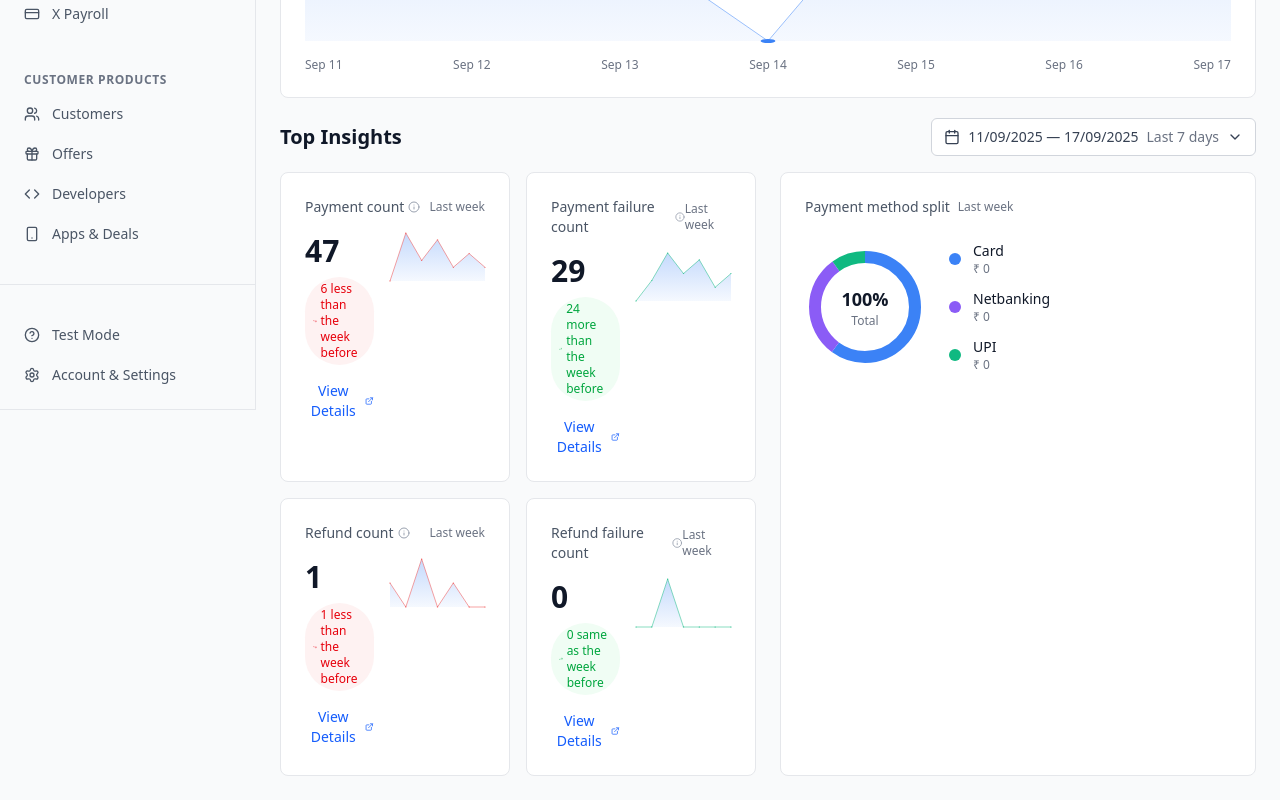
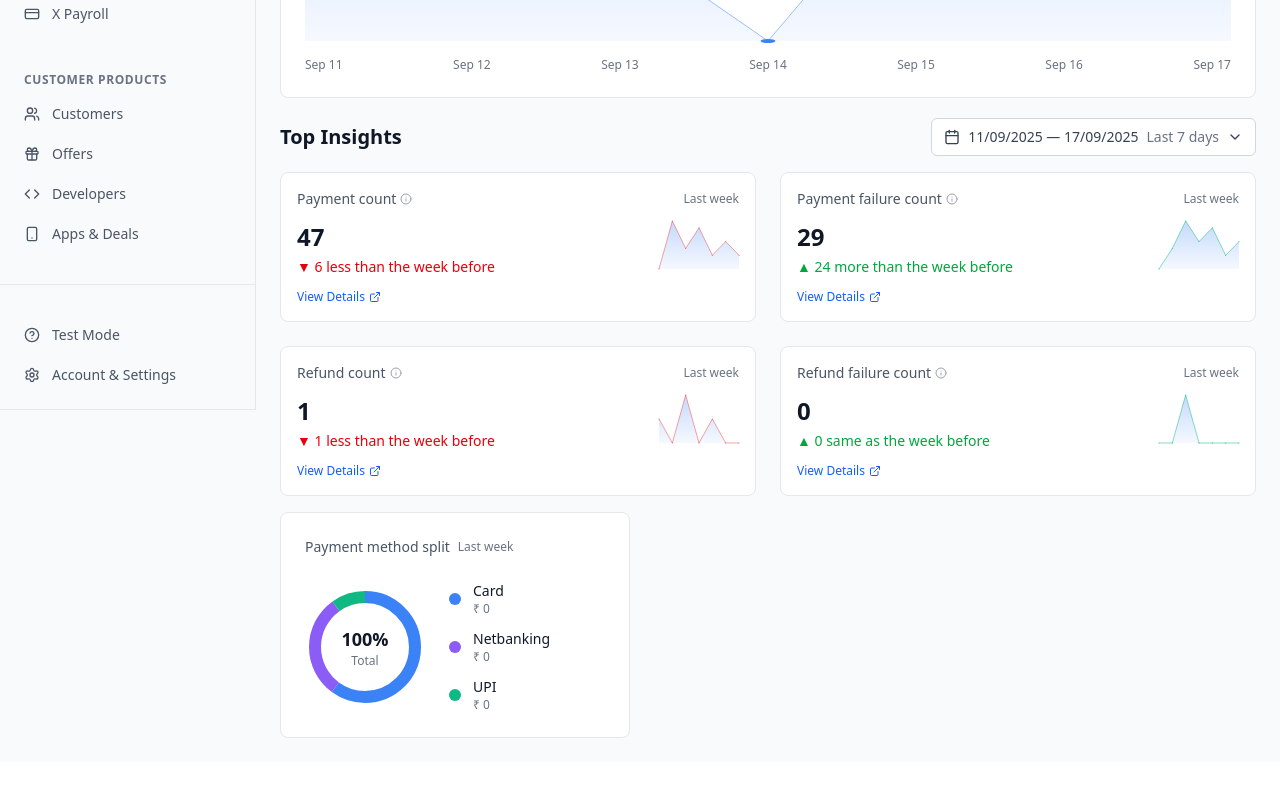
Before and after one commit to afeefakvt/Razorpay-Dashboard, a React (Vite) app in the folder frontend/: page / in a window 1280 px wide. Shown: the part 600-1400 px from the top of the page. After the commit the page ends 1362 px from the top, so only its background shows below. Built offline with nearby package versions, Linux system fonts and the light colour scheme.

Commit message:
fix: styling

```diff
--- a/frontend/src/App.tsx
+++ b/frontend/src/App.tsx
@@ -1,13 +1,13 @@
-import { useState } from 'react';
-import Sidebar from './components/Sidebar';
-import Header from './components/Header';
-import MetricCard from './components/MetricCard';
-import InsightCard from './components/InsightCard';
-import DonutChart from './components/DonutChart';
-import LineChart from './components/LineChart';
-import DateRangePicker from './components/DateRangePicker';
-import { useDashboardData } from './hooks/useDashboardData';
-import { ExternalLink } from 'lucide-react';
+import { useState } from "react";
+import Sidebar from "./components/Sidebar";
+import Header from "./components/Header";
+import MetricCard from "./components/MetricCard";
+import InsightCard from "./components/InsightCard";
+import DonutChart from "./components/DonutChart";
+import LineChart from "./components/LineChart";
+import DateRangePicker from "./components/DateRangePicker";
+import { useDashboardData } from "./hooks/useDashboardData";
+import { ExternalLink } from "lucide-react";
 
 function App() {
   const [sidebarOpen, setSidebarOpen] = useState(false);
@@ -18,7 +18,7 @@ function App() {
     chartData,
     dateRange,
     setDateRange,
-    isLoading
+    isLoading,
   } = useDashboardData();
 
   if (isLoading) {
@@ -34,18 +34,15 @@ function App() {
       <Header onMenuClick={() => setSidebarOpen(true)} />
 
       <div className="flex flex-1">
-        <Sidebar  isOpen={sidebarOpen}
-        onClose={() => setSidebarOpen(false)}
-        />
+        <Sidebar isOpen={sidebarOpen} onClose={() => setSidebarOpen(false)} />
 
         <main className="flex-1 p-4 lg:p-6 space-y-5">
           <div className="space-y-4">
             <div className="flex flex-col sm:flex-row sm:items-center sm:justify-between gap-4">
-              <h1 className="text-2xl font-semibold text-gray-900">Payments Overview</h1>
-              <DateRangePicker
-                value={dateRange}
-                onChange={setDateRange}
-              />
+              <h1 className="text-2xl font-semibold text-gray-900">
+                Payments Overview
+              </h1>
+              <DateRangePicker value={dateRange} onChange={setDateRange} />
             </div>
 
             <div className="grid grid-cols-1 md:grid-cols-3 gap-4 lg:gap-6">
@@ -99,31 +96,31 @@ function App() {
               </div>
             </div>
           </div>
-
           <div className="space-y-4">
             <div className="flex flex-col sm:flex-row sm:items-center sm:justify-between gap-4">
-              <h2 className="text-xl font-semibold text-gray-900">Top Insights</h2>
-              <DateRangePicker
-                value={dateRange}
-                onChange={setDateRange}
-              />
+              <h2 className="text-xl font-semibold text-gray-900">
+                Top Insights
+              </h2>
+              <DateRangePicker value={dateRange} onChange={setDateRange} />
             </div>
 
-            <div className="grid grid-cols-1 lg:grid-cols-2 gap-4 lg:gap-6">
-              <div className="grid grid-cols-1 sm:grid-cols-2 gap-4">
-                {insights.map((insight, index) => (
-                  <InsightCard key={index} metric={insight} />
-                ))}
-              </div>
+            {/* Insights cards in 2x2 grid */}
+            <div className="grid grid-cols-1 sm:grid-cols-2 gap-4 lg:gap-6">
+              {insights.map((insight, index) => (
+                <InsightCard key={index} metric={insight} />
+              ))}
+            </div>
 
-              <div className="bg-white rounded-lg border border-gray-200 p-6">
+            <div className="flex  justify-start">
+              <div className="bg-white rounded-lg border border-gray-200 p-6 w-full sm:w-[350px]">
                 <div className="flex items-center justify-between mb-6">
                   <h3 className="text-sm font-medium text-gray-600 flex items-center">
                     Payment method split
-                    <span className="ml-2 text-xs text-gray-500">Last week</span>
+                    <span className="ml-2 text-xs text-gray-500">
+                      Last week
+                    </span>
                   </h3>
                 </div>
-
                 <DonutChart data={paymentMethods} />
               </div>
             </div>
--- a/frontend/src/components/InsightCard.tsx
+++ b/frontend/src/components/InsightCard.tsx
@@ -19,8 +19,8 @@ const InsightCard: React.FC<InsightCardProps> = ({ metric }) => {
   })) || [];
 
   return (
-    <div className="bg-white rounded-lg border border-gray-200 p-6 hover:shadow-md transition-shadow">
-      <div className="flex items-center justify-between mb-4">
+  <div className="bg-white rounded-lg border border-gray-200 p-4 flex flex-col justify-between hover:shadow-sm transition-shadow">
+    <div className="flex items-center justify-between mb-3">
       <h3 className="text-sm font-medium text-gray-600 flex items-center">
         {metric.title}
         <Info className="ml-1 h-3 w-3 text-gray-400" />
@@ -30,29 +30,16 @@ const InsightCard: React.FC<InsightCardProps> = ({ metric }) => {
 
     <div className="flex items-start justify-between">
       <div className="flex-1">
-          <div className="text-3xl font-bold text-gray-900 mb-2">
+        <div className="text-2xl font-bold text-gray-900">
           {metric.value}
         </div>
-
-          <div className="flex items-center space-x-2 mb-4">
-            <div className={`flex items-center px-2 py-1 rounded-full text-xs font-medium ${bgColor} ${changeColor}`}>
-              {isPositive ? (
-                <TrendingUp className="h-3 w-3 mr-1" />
-              ) : (
-                <TrendingDown className="h-3 w-3 mr-1" />
-              )}
-              {Math.abs(metric.change)} {metric.comparison}
+        <div className={`text-sm mt-1 ${changeColor}`}>
+          {isPositive ? "▲" : "▼"} {Math.abs(metric.change)} {metric.comparison}
         </div>
       </div>
 
-          <button className="flex items-center text-blue-600 text-sm font-medium hover:text-blue-700 transition-colors">
-            View Details
-            <ExternalLink className="ml-1 h-3 w-3" />
-          </button>
-        </div>
-
       {chartData.length > 0 && (
-          <div className="w-24 h-12 ml-4">
+        <div className="w-20 h-12 ml-4">
           <LineChart
             data={chartData}
             height={48}
@@ -61,8 +48,14 @@ const InsightCard: React.FC<InsightCardProps> = ({ metric }) => {
         </div>
       )}
     </div>
+
+    <button className="flex items-center text-blue-600 text-xs font-medium hover:text-blue-700 mt-3 self-start">
+      View Details
+      <ExternalLink className="ml-1 h-3 w-3" />
+    </button>
   </div>
 );
+
 };
 
 export default InsightCard;
--- a/frontend/src/components/Sidebar.tsx
+++ b/frontend/src/components/Sidebar.tsx
@@ -101,7 +101,7 @@ const Sidebar: React.FC<SidebarProps> = ({ isOpen, onClose }) => {
                 <a
                   key={index}
                   href="#"
-                  className="flex items-center px-3 py-2 text-sm font-medium text-gray-600 rounded-md hover:bg-gray-50 hover:text-gray-900 transition-colors"
+                  className="flex items-center px-3 py-2 text-sm font-medium text-gray-600 rounded-md  hover:bg-gray-100 hover:text-gray-900 transition-colors"
                 >
                   <item.icon className="mr-3 h-4 w-4" />
                   {item.label}
@@ -124,7 +124,7 @@ const Sidebar: React.FC<SidebarProps> = ({ isOpen, onClose }) => {
                 <a
                   key={index}
                   href="#"
-                  className="flex items-center px-3 py-2 text-sm font-medium text-gray-600 rounded-md hover:bg-gray-50 hover:text-gray-900 transition-colors"
+                  className="flex items-center px-3 py-2 text-sm font-medium text-gray-600 rounded-md hover:bg-gray-100 hover:text-gray-900 transition-colors"
                 >
                   <item.icon className="mr-3 h-4 w-4" />
                   {item.label}
@@ -144,7 +144,7 @@ const Sidebar: React.FC<SidebarProps> = ({ isOpen, onClose }) => {
                 <a
                   key={index}
                   href="#"
-                  className="flex items-center px-3 py-2 text-sm font-medium text-gray-600 rounded-md hover:bg-gray-50 hover:text-gray-900 transition-colors"
+                  className="flex items-center px-3 py-2 text-sm font-medium text-gray-600 rounded-md hover:bg-gray-100 hover:text-gray-900 transition-colors"
                 >
                   <item.icon className="mr-3 h-4 w-4" />
                   {item.label}
@@ -157,14 +157,14 @@ const Sidebar: React.FC<SidebarProps> = ({ isOpen, onClose }) => {
             <nav className="px-3 space-y-1">
               <a
                 href="#"
-                className="flex items-center px-3 py-2 text-sm font-medium text-gray-600 rounded-md hover:bg-gray-50 hover:text-gray-900 transition-colors"
+                className="flex items-center px-3 py-2 text-sm font-medium text-gray-600 rounded-md hover:bg-gray-100 hover:text-gray-900 transition-colors"
               >
                 <HelpCircle className="mr-3 h-4 w-4" />
                 Test Mode
               </a>
               <a
                 href="#"
-                className="flex items-center px-3 py-2 text-sm font-medium text-gray-600 rounded-md hover:bg-gray-50 hover:text-gray-900 transition-colors"
+                className="flex items-center px-3 py-2 text-sm font-medium text-gray-600 rounded-md hover:bg-gray-100 hover:text-gray-900 transition-colors"
               >
                 <Settings className="mr-3 h-4 w-4" />
                 Account & Settings
```
Lines whose indentation alone changed are shown as unchanged.
